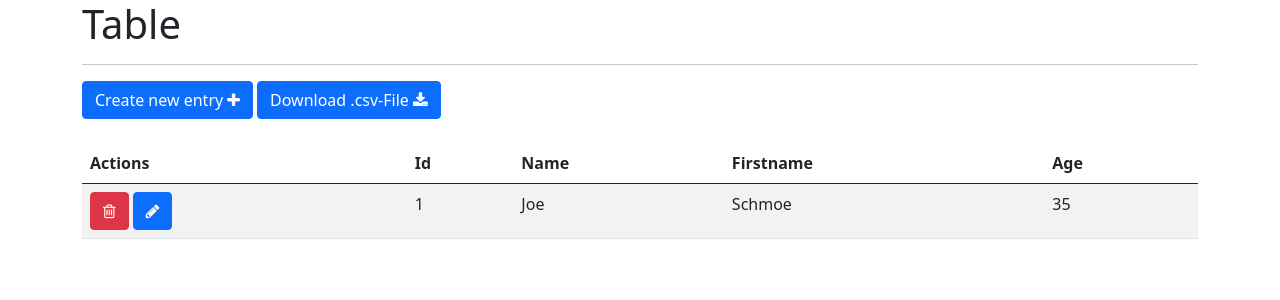
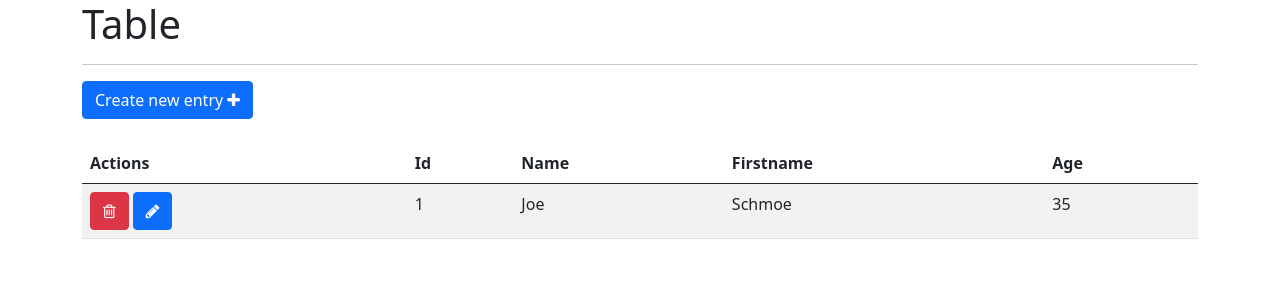
Before and after one commit to gKits/simple-table-website, a Flask app: page / in a window 1280 px wide. Shown: the top 300 px of the page. Run offline with Flask 2, Linux system fonts and the light colour scheme; data comes from the database, SQL or seed files in the repository; parts of the project's set-up code (start-up, migrations or seed data) failed here and were passed over.

Commit message:
Remove download csv button because it is not needed

```diff
--- a/templates/index.html
+++ b/templates/index.html
@@ -2,7 +2,6 @@
 
 {% block content %}
   <a class="btn btn-primary" href="/create/">Create new entry <i class="fa fa-plus"></i></a>
-  <a class="btn btn-primary" href="/dlcsv/">Download .csv-File <i class="fa fa-download"></i></a>
   <br>
   </br>
   <table id="data" class="table table-striped">
```
